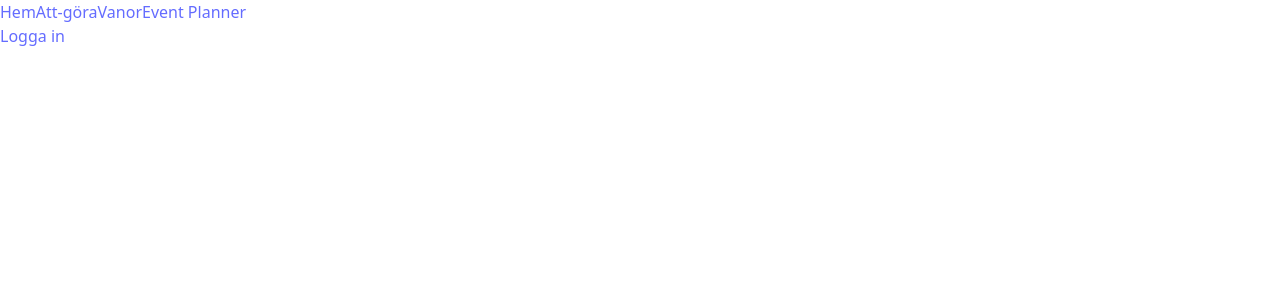
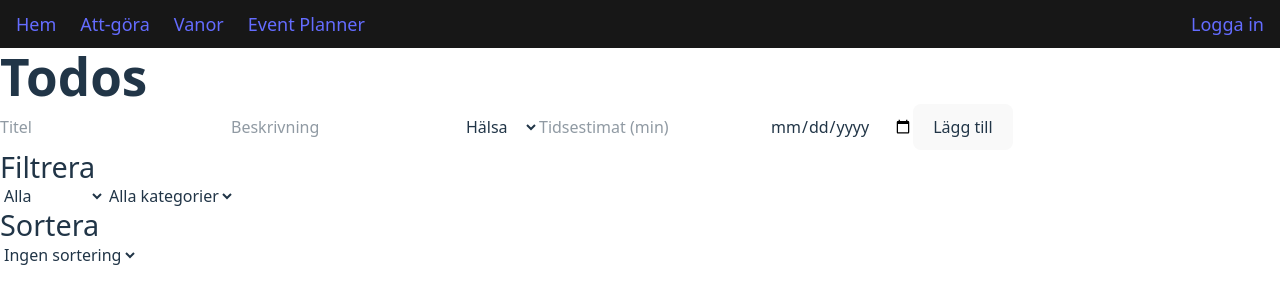
Before and after one commit to ArvidAlund/frontend-2-grupp-11, a React (Vite) app: page /todos in a window 1280 px wide. Shown: the top 304 px of the page. Built offline with nearby package versions, Linux system fonts and the light colour scheme.

Commit message:
Add Todos component

```diff
--- a/package.json
+++ b/package.json
@@ -16,6 +16,7 @@
   },
   "devDependencies": {
     "@eslint/js": "^9.39.1",
+    "@tailwindcss/vite": "^4.1.18",
     "@types/react": "^19.2.5",
     "@types/react-dom": "^19.2.3",
     "@vitejs/plugin-react": "^5.1.1",
--- a/src/pages/todos.jsx
+++ b/src/pages/todos.jsx
@@ -1,7 +1,178 @@
-const Todos = () => {
-    return (
-        <div></div>
+import { useState } from "react";
+
+export default function Todos() {
+  const [todos, setTodos] = useState([]);
+  const [title, setTitle] = useState("");
+  const [description, setDescription] = useState("");
+  const [category, setCategory] = useState("hälsa");
+  const [time, setTime] = useState("");
+  const [deadline, setDeadline] = useState("");
+  const [filterStatus, setFilterStatus] = useState("alla");
+  const [filterCategory, setFilterCategory] = useState("alla");
+  const [sortBy, setSortBy] = useState("");
+
+  // -----------------------------
+  // CREATE
+  // -----------------------------
+  const addTodo = (e) => {
+    e.preventDefault();
+    const newTodo = {
+      id: Date.now(),
+      title,
+      description,
+      category,
+      time: Number(time),
+      deadline,
+      done: false,
+    };
+    setTodos([...todos, newTodo]);
+    setTitle("");
+    setDescription("");
+    setCategory("hälsa");
+    setTime("");
+    setDeadline("");
+  };
+
+  // -----------------------------
+  // UPDATE / DELETE / TOGGLE
+  // -----------------------------
+  const toggleDone = (id) => {
+    setTodos(todos.map((t) => (t.id === id ? { ...t, done: !t.done } : t)));
+  };
+
+  const deleteTodo = (id) => {
+    setTodos(todos.filter((t) => t.id !== id));
+  };
+
+  const editTodo = (id) => {
+    const todo = todos.find((t) => t.id === id);
+    const newTitle = prompt("Ny titel:", todo.title);
+    const newDescription = prompt("Ny beskrivning:", todo.description);
+    setTodos(
+      todos.map((t) =>
+        t.id === id
+          ? {
+              ...t,
+              title: newTitle || t.title,
+              description: newDescription || t.description,
+            }
+          : t
+      )
     );
+  };
+
+  // -----------------------------
+  // FILTER & SORT
+  // -----------------------------
+  const filteredTodos = todos
+    .filter((t) => {
+      if (filterStatus === "gjorda") return t.done;
+      if (filterStatus === "ej") return !t.done;
+      return true;
+    })
+    .filter((t) =>
+      filterCategory !== "alla" ? t.category === filterCategory : true
+    )
+    .sort((a, b) => {
+      if (sortBy === "deadline")
+        return new Date(a.deadline) - new Date(b.deadline);
+      if (sortBy === "time") return a.time - b.time;
+      if (sortBy === "status") return a.done - b.done;
+      return 0;
+    });
+
+  // -----------------------------
+  // RENDER
+  // -----------------------------
+  return (
+    <div>
+      <h1>Todos</h1>
+
+      <form onSubmit={addTodo}>
+        <input
+          type="text"
+          placeholder="Titel"
+          value={title}
+          onChange={(e) => setTitle(e.target.value)}
+          required
+        />
+        <input
+          type="text"
+          placeholder="Beskrivning"
+          value={description}
+          onChange={(e) => setDescription(e.target.value)}
+        />
+        <select value={category} onChange={(e) => setCategory(e.target.value)}>
+          <option value="hälsa">Hälsa</option>
+          <option value="nöje">Nöje</option>
+          <option value="hushåll">Hushåll</option>
+          <option value="jobb">Jobb</option>
+        </select>
+        <input
+          type="number"
+          placeholder="Tidsestimat (min)"
+          value={time}
+          onChange={(e) => setTime(e.target.value)}
+          required
+        />
+        <input
+          type="date"
+          value={deadline}
+          onChange={(e) => setDeadline(e.target.value)}
+          required
+        />
+        <button type="submit">Lägg till</button>
+      </form>
+
+      <h3>Filtrera</h3>
+      <select
+        value={filterStatus}
+        onChange={(e) => setFilterStatus(e.target.value)}
+      >
+        <option value="alla">Alla</option>
+        <option value="gjorda">Slutförda</option>
+        <option value="ej">Ej slutförda</option>
+      </select>
+
+      <select
+        value={filterCategory}
+        onChange={(e) => setFilterCategory(e.target.value)}
+      >
+        <option value="alla">Alla kategorier</option>
+        <option value="hälsa">Hälsa</option>
+        <option value="nöje">Nöje</option>
+        <option value="hushåll">Hushåll</option>
+        <option value="jobb">Jobb</option>
+      </select>
+
+      <h3>Sortera</h3>
+      <select value={sortBy} onChange={(e) => setSortBy(e.target.value)}>
+        <option value="">Ingen sortering</option>
+        <option value="deadline">Deadline</option>
+        <option value="time">Tidsestimat</option>
+        <option value="status">Status</option>
+      </select>
+
+      <ul>
+        {filteredTodos.map((todo) => (
+          <li key={todo.id}>
+            <strong>{todo.title}</strong> ({todo.category})<br />
+            {todo.description}
+            <br />
+            Tidsestimat: {todo.time} min
+            <br />
+            Deadline: {todo.deadline}
+            <br />
+            Status: {todo.done ? "✔ Klar" : "❌ Ej klar"}
+            <br />
+            <button onClick={() => toggleDone(todo.id)}>
+              Markera som klar
+            </button>
+            <button onClick={() => editTodo(todo.id)}>Redigera</button>
+            <button onClick={() => deleteTodo(todo.id)}>Ta bort</button>
+          </li>
+        ))}
+      </ul>
+    </div>
+  );
 }
-
-export default Todos;
```
Also changed, not shown: 1 other file (tests, documents, lock files or other folders).
